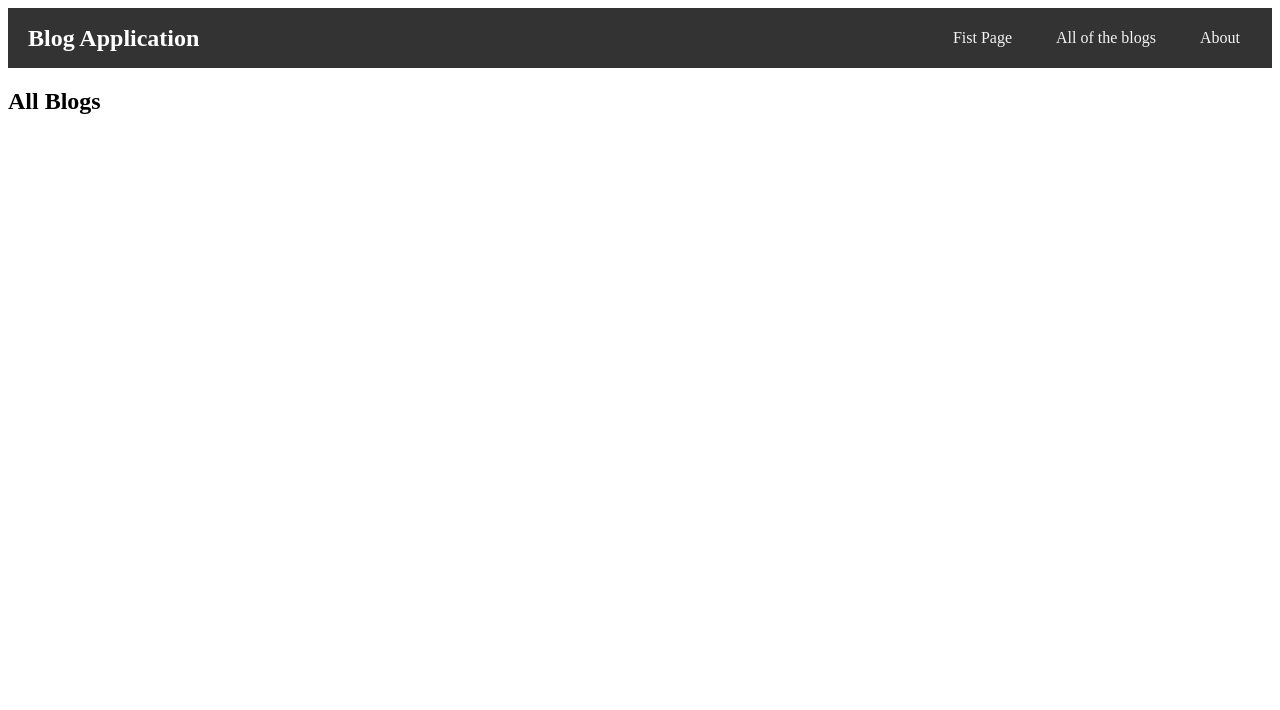
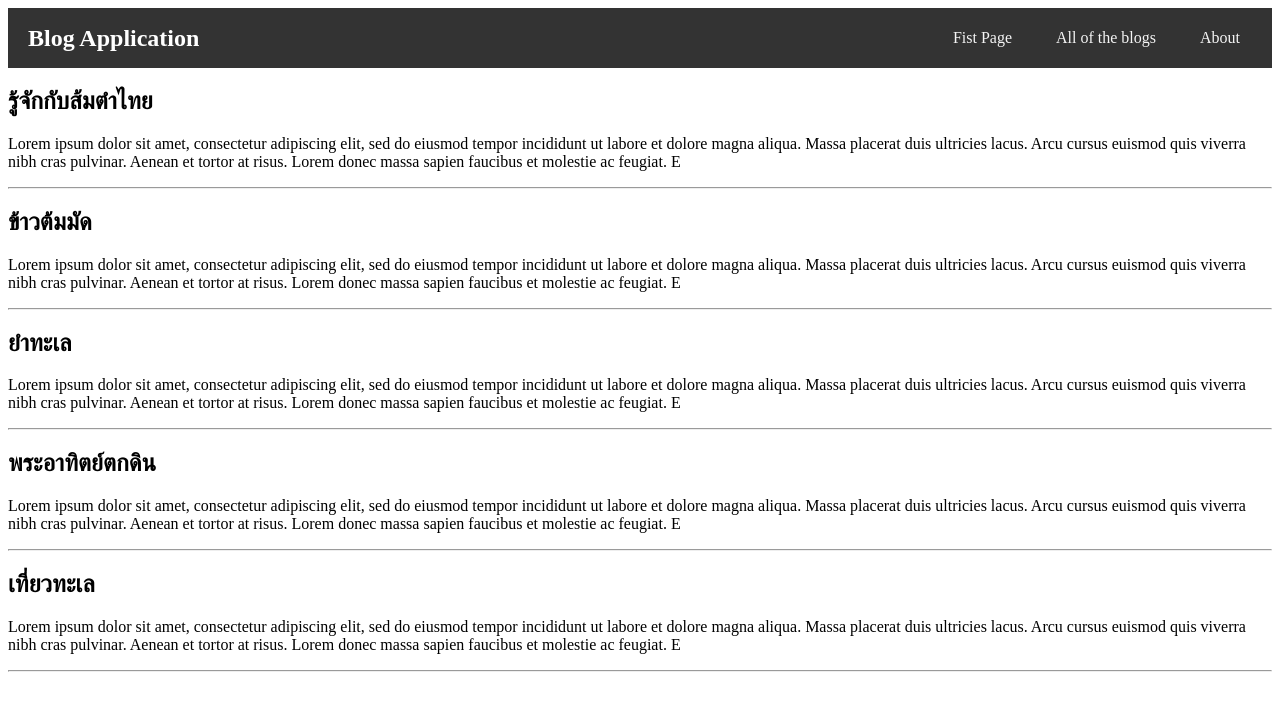
Before and after one commit to flook25/React_blogs, a React (Vite) app: page /blogs in a window 1280 px wide. Shown: the top 710 px of the page. Built offline with nearby package versions, Linux system fonts and the light colour scheme.

Commit message:
add the article

```diff
--- a/src/App.jsx
+++ b/src/App.jsx
@@ -1,7 +1,7 @@
 import Home from "./components/Home"
 import About from "./components/About"
 import Blogs from "./components/Blogs"
-import { BrowserRouter, Routes, Route } from "react-router-dom"
+import { BrowserRouter, Routes, Route , Navigate} from "react-router-dom"
 import Navbar from "./components/Navbar"
 import NotFound from "./components/NotFound"
 
@@ -15,6 +15,8 @@
           <Route path="/about" element={<About />} />
           <Route path="/blogs" element={<Blogs />} />
           <Route path="*" element= {<NotFound/>} />
+          <Route path="/home" element = {<Navigate to='/'/>}/>
+          <Route path="/info" element = {<Navigate to='/about'/>}/>
         </Routes>
       </BrowserRouter>
     </div>
--- a/src/components/Blogs.jsx
+++ b/src/components/Blogs.jsx
@@ -1,7 +1,19 @@
+import blogs from '../data/blogs'
+
 export default function Blogs() {
     return(
-        <>
-        <h2>All Blogs</h2>
-        </>
+        <div className='blogs-container'>
+            <article>
+                {blogs.map((item)=> (
+                    <div className='card' key={item.id}>
+                        <h2>{item.title}</h2>
+                        <p>{item.content.substring(0,300)}</p>
+                        <hr></hr>
+
+                    </div>
+                ))}
+            </article>
+
+        </div>
     )
 }
--- /dev/null
+++ b/src/data/blogs.tsx
@@ -0,0 +1,38 @@
+const blogs=[
+    {
+        id:1,
+        title:"รู้จักกับส้มตำไทย",
+        image_url:"https://cdn.pixabay.com/photo/2016/10/25/13/28/papaya-salad-1768888_960_720.jpg",
+        content:"Lorem ipsum dolor sit amet, consectetur adipiscing elit, sed do eiusmod tempor incididunt ut labore et dolore magna aliqua. Massa placerat duis ultricies lacus. Arcu cursus euismod quis viverra nibh cras pulvinar. Aenean et tortor at risus. Lorem donec massa sapien faucibus et molestie ac feugiat. Elit at imperdiet dui accumsan sit amet. Imperdiet dui accumsan sit amet nulla facilisi morbi tempus iaculis. Est placerat in egestas erat imperdiet sed euismod nisi. Ornare arcu dui vivamus arcu felis bibendum ut tristique et. Neque convallis a cras semper auctor. Sapien nec sagittis aliquam malesuada bibendum. Scelerisque mauris pellentesque pulvinar pellentesque habitant. Et malesuada fames ac turpis egestas integer eget aliquet.",
+        author:"ก้องรักสยาม"
+    },
+    {
+        id:2,
+        title:"ข้าวต้มมัด",
+        image_url:"https://cdn.pixabay.com/photo/2017/06/06/09/27/bananas-with-sticky-rice-2376740_960_720.jpg",
+        content:"Lorem ipsum dolor sit amet, consectetur adipiscing elit, sed do eiusmod tempor incididunt ut labore et dolore magna aliqua. Massa placerat duis ultricies lacus. Arcu cursus euismod quis viverra nibh cras pulvinar. Aenean et tortor at risus. Lorem donec massa sapien faucibus et molestie ac feugiat. Elit at imperdiet dui accumsan sit amet. Imperdiet dui accumsan sit amet nulla facilisi morbi tempus iaculis. Est placerat in egestas erat imperdiet sed euismod nisi. Ornare arcu dui vivamus arcu felis bibendum ut tristique et. Neque convallis a cras semper auctor. Sapien nec sagittis aliquam malesuada bibendum. Scelerisque mauris pellentesque pulvinar pellentesque habitant. Et malesuada fames ac turpis egestas integer eget aliquet.",
+        author:"โจโจ้"
+    },
+    {
+        id:3,
+        title:"ยำทะเล",
+        image_url:"https://cdn.pixabay.com/photo/2019/09/15/08/06/thaifood-4477570_960_720.jpg",
+        content:"Lorem ipsum dolor sit amet, consectetur adipiscing elit, sed do eiusmod tempor incididunt ut labore et dolore magna aliqua. Massa placerat duis ultricies lacus. Arcu cursus euismod quis viverra nibh cras pulvinar. Aenean et tortor at risus. Lorem donec massa sapien faucibus et molestie ac feugiat. Elit at imperdiet dui accumsan sit amet. Imperdiet dui accumsan sit amet nulla facilisi morbi tempus iaculis. Est placerat in egestas erat imperdiet sed euismod nisi. Ornare arcu dui vivamus arcu felis bibendum ut tristique et. Neque convallis a cras semper auctor. Sapien nec sagittis aliquam malesuada bibendum. Scelerisque mauris pellentesque pulvinar pellentesque habitant. Et malesuada fames ac turpis egestas integer eget aliquet.",
+        author:"ก้องรักสยาม"
+    },
+    {
+        id:4,
+        title:"พระอาทิตย์ตกดิน",
+        image_url:"https://cdn.pixabay.com/photo/2016/11/23/15/14/beach-1853442_960_720.jpg",
+        content:"Lorem ipsum dolor sit amet, consectetur adipiscing elit, sed do eiusmod tempor incididunt ut labore et dolore magna aliqua. Massa placerat duis ultricies lacus. Arcu cursus euismod quis viverra nibh cras pulvinar. Aenean et tortor at risus. Lorem donec massa sapien faucibus et molestie ac feugiat. Elit at imperdiet dui accumsan sit amet. Imperdiet dui accumsan sit amet nulla facilisi morbi tempus iaculis. Est placerat in egestas erat imperdiet sed euismod nisi. Ornare arcu dui vivamus arcu felis bibendum ut tristique et. Neque convallis a cras semper auctor. Sapien nec sagittis aliquam malesuada bibendum. Scelerisque mauris pellentesque pulvinar pellentesque habitant. Et malesuada fames ac turpis egestas integer eget aliquet.",
+        author:"นักเขียนอิสระ"
+    },
+    {
+        id:5,
+        title:"เที่ยวทะเล",
+        image_url:"https://cdn.pixabay.com/photo/2017/01/20/00/30/maldives-1993704_960_720.jpg",
+        content:"Lorem ipsum dolor sit amet, consectetur adipiscing elit, sed do eiusmod tempor incididunt ut labore et dolore magna aliqua. Massa placerat duis ultricies lacus. Arcu cursus euismod quis viverra nibh cras pulvinar. Aenean et tortor at risus. Lorem donec massa sapien faucibus et molestie ac feugiat. Elit at imperdiet dui accumsan sit amet. Imperdiet dui accumsan sit amet nulla facilisi morbi tempus iaculis. Est placerat in egestas erat imperdiet sed euismod nisi. Ornare arcu dui vivamus arcu felis bibendum ut tristique et. Neque convallis a cras semper auctor. Sapien nec sagittis aliquam malesuada bibendum. Scelerisque mauris pellentesque pulvinar pellentesque habitant. Et malesuada fames ac turpis egestas integer eget aliquet.",
+        author:"ก้องรักสยาม"
+    }
+]
+export default blogs;
```
